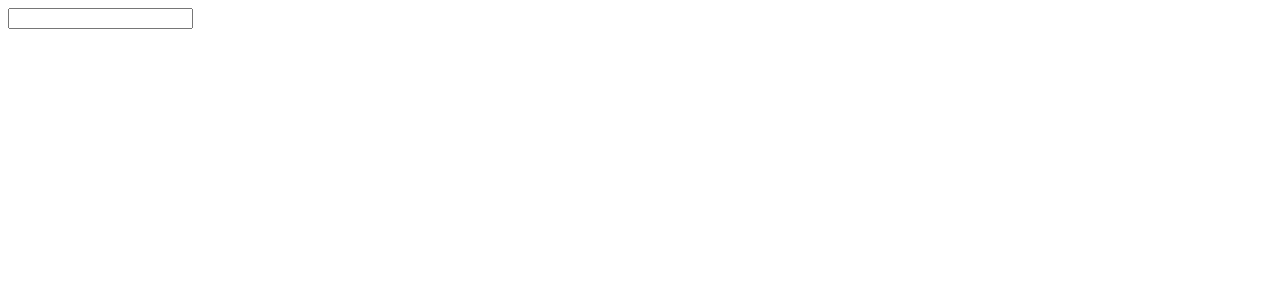
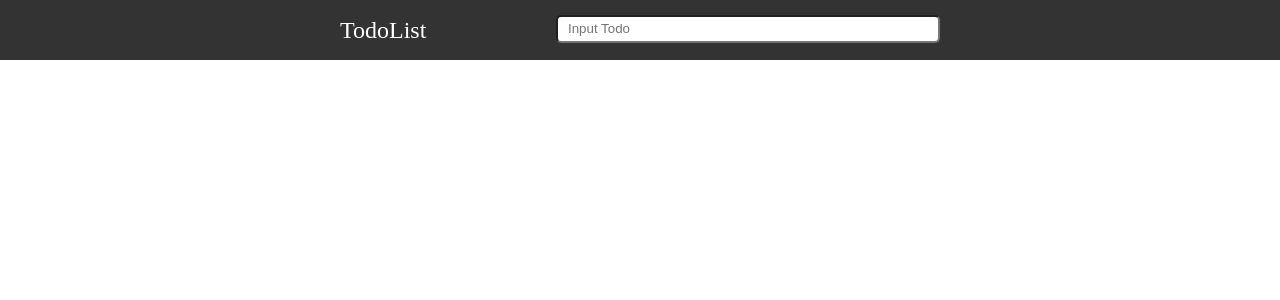
Before and after one commit to luckyleonard/jest-demo, a React app in the folder jest-react/jest-react-demo/: page / in a window 1280 px wide. Shown: the top 300 px of the page. Built offline with nearby package versions, Linux system fonts and the light colour scheme.

Commit message:
✅ 💄 (Header) add style and snapshot of Header
- use snapshot to watch the change of UI

```diff
--- a/jest-react/jest-react-demo/src/containers/TodoList/components/Header.jsx
+++ b/jest-react/jest-react-demo/src/containers/TodoList/components/Header.jsx
@@ -24,14 +24,19 @@
   render() {
     const { value } = this.state;
     return (
-      <>
+      <div className='header'>
+        <div className='header-content'>
+          TodoList
           <input
+            placeholder='Input Todo'
+            className='header-input'
             data-test='input'
             value={value}
             onChange={this.handleInputChange}
             onKeyUp={this.handleInputKeyUp}
           />
-      </>
+        </div>
+      </div>
     );
   }
 }
--- a/jest-react/jest-react-demo/src/containers/TodoList/index.js
+++ b/jest-react/jest-react-demo/src/containers/TodoList/index.js
@@ -1,5 +1,6 @@
 import React, { Component } from 'react';
 import Header from './components/Header';
+import './style.css';
 
 class TodoList extends Component {
   constructor(props) {
--- /dev/null
+++ b/jest-react/jest-react-demo/src/containers/TodoList/style.css
@@ -0,0 +1,23 @@
+* {
+  margin: 0;
+  padding: 0;
+}
+.header {
+  line-height: 60px;
+  background: #333;
+}
+.header-content {
+  width: 600px;
+  margin: 0 auto;
+  font-size: 24px;
+  color: #fff;
+}
+.header-input {
+  outline: none;
+  width: 60%;
+  margin-top: 15px;
+  padding: 0 10px;
+  float: right;
+  line-height: 24px;
+  border-radius: 5px;
+}
```
Also changed, not shown: 2 other files (tests, documents, lock files or other folders). Lines whose indentation alone changed are shown as unchanged.
